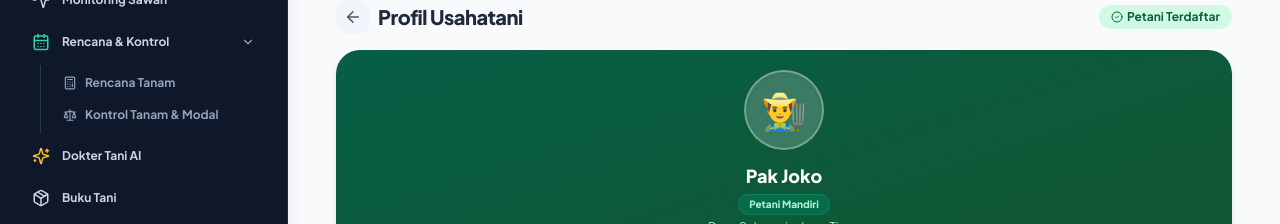
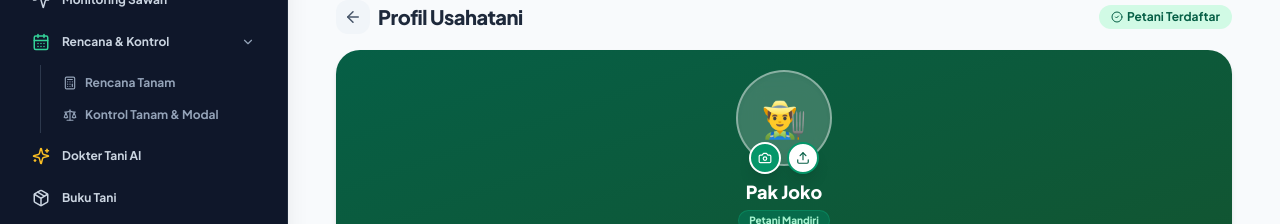
Before and after one commit to ombay86/agribuddy, a Vue app in the folder frontend/: page /profil in a window 1280 px wide. Shown: the part 121-345 px from the top of the page. Built offline with nearby package versions, Linux system fonts and the light colour scheme; no server answers.

Commit message:
feat(profile): add camera capture and file upload for profile photo avatar

```diff
--- a/frontend/src/components/WebTopBar.vue
+++ b/frontend/src/components/WebTopBar.vue
@@ -145,7 +145,13 @@
         class="flex items-center gap-2 p-1.5 pr-3 rounded-xl bg-slate-100 hover:bg-slate-200 border border-slate-200/80 transition-all"
         title="Lihat Profil Usahatani"
       >
-        <span class="text-lg">{{ currentPersona.avatar || '👨‍🌾' }}</span>
+        <img
+          v-if="customAvatar"
+          :src="customAvatar"
+          alt="Avatar"
+          class="w-7 h-7 rounded-full object-cover border border-emerald-500 shadow-2xs"
+        />
+        <span v-else class="text-lg">{{ currentPersona.avatar || '👨‍🌾' }}</span>
         <div class="text-left hidden sm:block">
           <p class="text-xs font-black text-slate-800 leading-tight">{{ currentPersona.name }}</p>
           <p class="text-[10px] font-semibold text-emerald-700">{{ currentPersona.badge }}</p>
@@ -164,7 +170,7 @@ import { api, CollabNotification } from '@/services/api';
 import { Bell, Loader2 } from 'lucide-vue-next';
 
 const route = useRoute();
-const { currentUserId, currentPersona } = useUserState();
+const { currentUserId, currentPersona, customAvatar } = useUserState();
 const { globalFarmlands, activeFarmId, loadGlobalFarmlands, setActiveFarmId } = useFarmlandState();
 
 const isDashboardPage = computed(() => {
--- a/frontend/src/services/api.ts
+++ b/frontend/src/services/api.ts
@@ -18,6 +18,7 @@ export interface UserProfile {
   land_size_ha: number;
   whatsapp_number: string;
   bio: string;
+  avatar_url?: string;
 }
 
 export interface WeatherData {
--- a/frontend/src/services/userState.ts
+++ b/frontend/src/services/userState.ts
@@ -104,14 +104,30 @@ const initialAuth = savedAuth === 'false' ? false : true;
 
 const activeRole = ref<UserRole>(savedRole);
 const isAuthenticated = ref<boolean>(initialAuth);
+const customAvatar = ref<string | null>(localStorage.getItem('agribuddy_custom_avatar'));
 
 export const getActiveUserId = (): string => {
   return PERSONAS[activeRole.value]?.id || 'usr_petani';
 };
 
 export const useUserState = () => {
-  const currentPersona = computed(() => PERSONAS[activeRole.value] || PERSONAS['PETANI_MANDIRI']);
+  const currentPersona = computed(() => {
+    const base = PERSONAS[activeRole.value] || PERSONAS['PETANI_MANDIRI'];
+    return {
+      ...base,
+      customAvatar: customAvatar.value
+    };
+  });
   const currentUserId = computed(() => currentPersona.value.id);
+
+  const setCustomAvatar = (avatarDataUrl: string | null) => {
+    customAvatar.value = avatarDataUrl;
+    if (avatarDataUrl) {
+      localStorage.setItem('agribuddy_custom_avatar', avatarDataUrl);
+    } else {
+      localStorage.removeItem('agribuddy_custom_avatar');
+    }
+  };
 
   const setRole = (role: UserRole) => {
     activeRole.value = role;
@@ -158,6 +174,8 @@ export const useUserState = () => {
     isAuthenticated,
     currentPersona,
     currentUserId,
+    customAvatar,
+    setCustomAvatar,
     setRole,
     loginWithPersona,
     loginWithCredentials,
--- a/frontend/src/views/ProfilView.vue
+++ b/frontend/src/views/ProfilView.vue
@@ -17,8 +17,63 @@
 
     <!-- Kartu Identitas Petani / Pengguna -->
     <div class="bg-gradient-to-br from-emerald-800 to-tani-900 text-white p-5 rounded-3xl shadow-md text-center relative overflow-hidden">
-      <div class="w-20 h-20 bg-white/20 backdrop-blur-md rounded-full flex items-center justify-center text-4xl mx-auto border-2 border-white/30 shadow-inner">
-        {{ currentPersona.avatar }}
+      <!-- Avatar Section with Camera & File Upload -->
+      <div class="relative w-24 h-24 mx-auto mb-3">
+        <div class="w-24 h-24 bg-white/20 backdrop-blur-md rounded-full flex items-center justify-center text-4xl mx-auto border-2 border-white/40 shadow-inner overflow-hidden">
+          <img
+            v-if="customAvatar || profile.avatar_url"
+            :src="customAvatar || profile.avatar_url"
+            alt="Foto Profil"
+            class="w-full h-full object-cover"
+          />
+          <span v-else>{{ currentPersona.avatar || '👨‍🌾' }}</span>
+        </div>
+
+        <!-- Floating Action Buttons -->
+        <div class="absolute -bottom-2 inset-x-0 flex items-center justify-center gap-1.5 z-10">
+          <button
+            type="button"
+            @click="cameraInputRef?.click()"
+            class="w-8 h-8 rounded-full bg-emerald-600 hover:bg-emerald-500 text-white flex items-center justify-center shadow-lg border-2 border-white transition-all active:scale-95 cursor-pointer"
+            title="Ambil Foto Kamera"
+          >
+            <Camera :size="14" />
+          </button>
+          <button
+            type="button"
+            @click="fileInputRef?.click()"
+            class="w-8 h-8 rounded-full bg-white hover:bg-slate-100 text-emerald-800 flex items-center justify-center shadow-lg border-2 border-emerald-600 transition-all active:scale-95 cursor-pointer"
+            title="Unggah Foto dari Galeri"
+          >
+            <Upload :size="14" />
+          </button>
+          <button
+            v-if="customAvatar || profile.avatar_url"
+            type="button"
+            @click="removeAvatar"
+            class="w-8 h-8 rounded-full bg-rose-600 hover:bg-rose-500 text-white flex items-center justify-center shadow-lg border-2 border-white transition-all active:scale-95 cursor-pointer"
+            title="Hapus Foto Profil"
+          >
+            <Trash2 :size="13" />
+          </button>
+        </div>
+
+        <!-- Hidden File Inputs -->
+        <input
+          ref="cameraInputRef"
+          type="file"
+          accept="image/*"
+          capture="user"
+          class="hidden"
+          @change="handleFileChange"
+        />
+        <input
+          ref="fileInputRef"
+          type="file"
+          accept="image/*"
+          class="hidden"
+          @change="handleFileChange"
+        />
       </div>
       <h3 class="text-lg font-black mt-3">{{ profile.full_name }}</h3>
       <span class="inline-block text-[10px] font-extrabold px-2.5 py-0.5 rounded-full bg-emerald-700/60 text-emerald-200 border border-emerald-500/30 mt-1">
@@ -182,10 +237,24 @@ import { ref, onMounted } from 'vue';
 import { useRouter } from 'vue-router';
 import { useUserState } from '@/services/userState';
 import { api, UserProfile, EcosystemServiceItem } from '@/services/api';
-import { ArrowLeft, CheckCircle2, UserCheck, Save, LogOut, Store, PlusCircle } from 'lucide-vue-next';
+import {
+  ArrowLeft,
+  CheckCircle2,
+  UserCheck,
+  Save,
+  LogOut,
+  Store,
+  PlusCircle,
+  Camera,
+  Upload,
+  Trash2
+} from 'lucide-vue-next';
 
 const router = useRouter();
-const { logout, currentPersona } = useUserState();
+const { logout, currentPersona, customAvatar, setCustomAvatar } = useUserState();
+
+const cameraInputRef = ref<HTMLInputElement | null>(null);
+const fileInputRef = ref<HTMLInputElement | null>(null);
 
 const profile = ref<UserProfile>({
   id: 'usr_001',
@@ -201,6 +270,69 @@ const profile = ref<UserProfile>({
 const myServices = ref<EcosystemServiceItem[]>([]);
 const isSaving = ref(false);
 
+// Helper untuk kompresi foto lokal agar ringan (<60KB) dan hemat penyimpanan browser
+const compressImage = (file: File): Promise<string> => {
+  return new Promise((resolve, reject) => {
+    const reader = new FileReader();
+    reader.onload = (e) => {
+      const img = new Image();
+      img.onload = () => {
+        const canvas = document.createElement('canvas');
+        const maxDim = 400;
+        let width = img.width;
+        let height = img.height;
+
+        if (width > height) {
+          if (width > maxDim) {
+            height = Math.round((height * maxDim) / width);
+            width = maxDim;
+          }
+        } else {
+          if (height > maxDim) {
+            width = Math.round((width * maxDim) / height);
+            height = maxDim;
+          }
+        }
+
+        canvas.width = width;
+        canvas.height = height;
+        const ctx = canvas.getContext('2d');
+        if (!ctx) {
+          resolve(e.target?.result as string);
+          return;
+        }
+        ctx.drawImage(img, 0, 0, width, height);
+        resolve(canvas.toDataURL('image/jpeg', 0.82));
+      };
+      img.onerror = reject;
+      img.src = e.target?.result as string;
+    };
+    reader.onerror = reject;
+    reader.readAsDataURL(file);
+  });
+};
+
+const handleFileChange = async (event: Event) => {
+  const target = event.target as HTMLInputElement;
+  if (!target.files || target.files.length === 0) return;
+  const file = target.files[0];
+  try {
+    const compressedBase64 = await compressImage(file);
+    setCustomAvatar(compressedBase64);
+    profile.value.avatar_url = compressedBase64;
+  } catch (err) {
+    console.error('Gagal memproses foto profil:', err);
+    alert('Format foto tidak didukung atau terjadi kesalahan.');
+  } finally {
+    target.value = '';
+  }
+};
+
+const removeAvatar = () => {
+  setCustomAvatar(null);
+  profile.value.avatar_url = undefined;
+};
+
 const loadProfile = async () => {
   try {
     const [prof, serv] = await Promise.all([
@@ -209,6 +341,13 @@ const loadProfile = async () => {
     ]);
     profile.value = prof;
     myServices.value = serv;
+
+    // Sinkronisasi avatar kustom dari local state / profile
+    if (customAvatar.value && !profile.value.avatar_url) {
+      profile.value.avatar_url = customAvatar.value;
+    } else if (profile.value.avatar_url && !customAvatar.value) {
+      setCustomAvatar(profile.value.avatar_url);
+    }
   } catch (err) {
     console.error(err);
   }
@@ -217,6 +356,9 @@ const loadProfile = async () => {
 const saveProfile = async () => {
   isSaving.value = true;
   try {
+    if (customAvatar.value) {
+      profile.value.avatar_url = customAvatar.value;
+    }
     profile.value = await api.updateProfile(profile.value);
     alert('Profil usahatani berhasil diperbarui!');
   } catch (err) {
```
Also changed, not shown: 1 other file (tests, documents, lock files or other folders).
